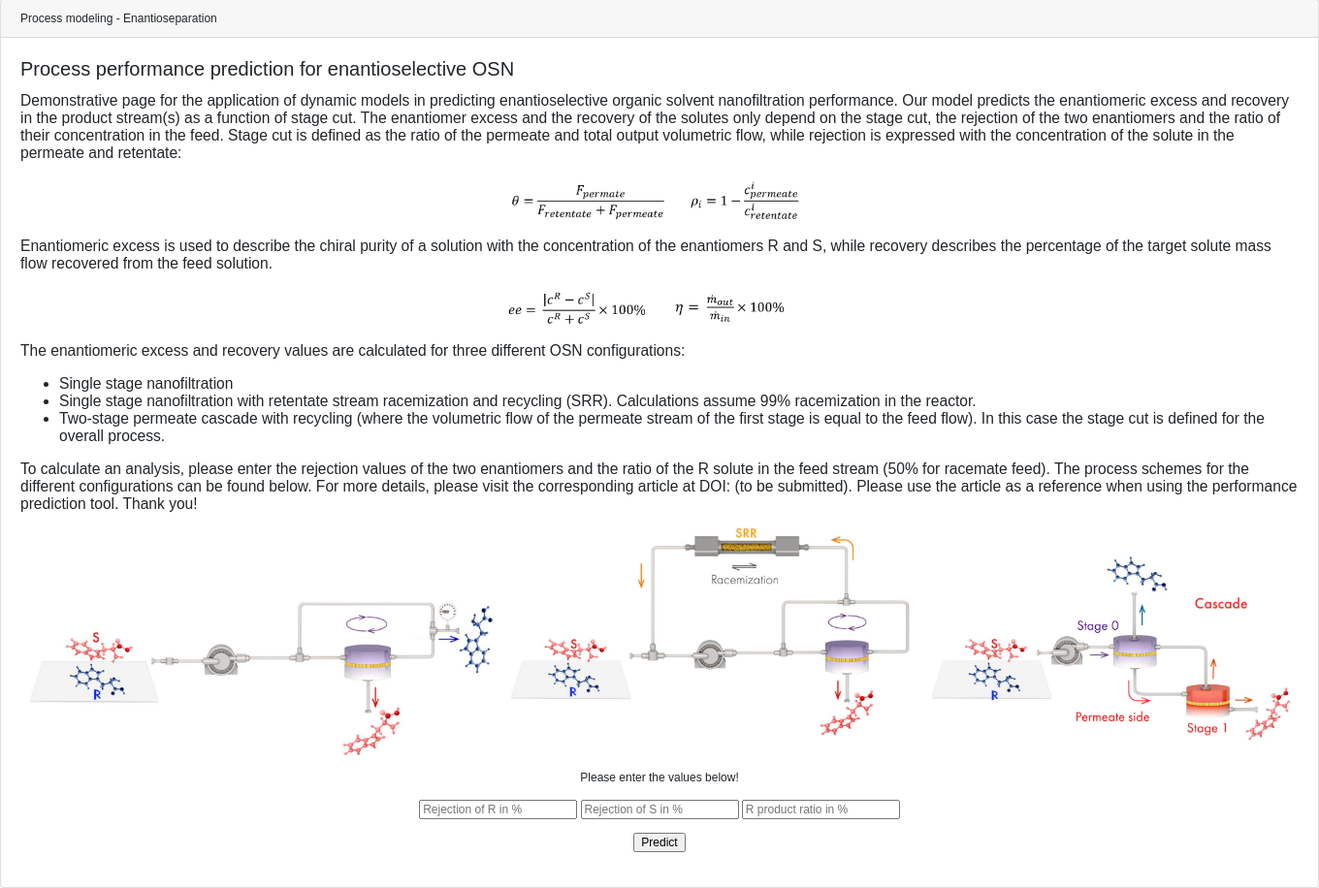
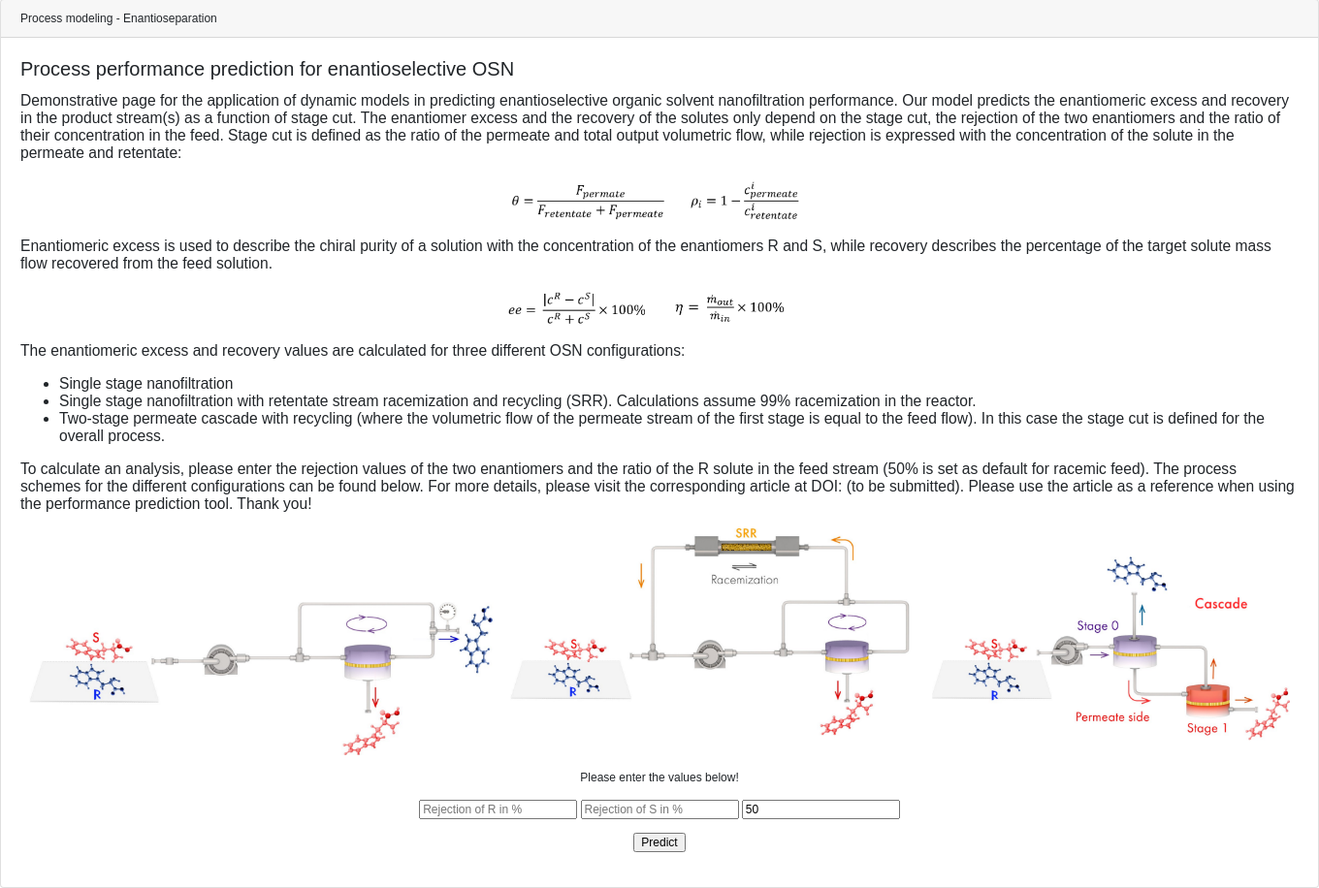
Before and after one commit to ignaczgerg/osn-database, a Flask app: page /enantioseparation in a window 1360 px wide. Shown: the part 54-970 px from the top of the page at 97% size. Run offline with Flask 2, Linux system fonts and the light colour scheme; some libraries are stand-ins or nearby versions.

Commit message:
Added default value for ratio

```diff
--- a/templates/enantioseparation.html
+++ b/templates/enantioseparation.html
@@ -33,7 +33,7 @@ Enantioseparation
         <li>Single stage nanofiltration with retentate stream racemization and recycling (SRR). Calculations assume 99% racemization in the reactor.</li>
         <li>Two-stage permeate cascade with recycling (where the volumetric flow of the permeate stream of the first stage is equal to the feed flow). In this case the stage cut is defined for the overall process.</li></ul>
         <p class="card-text" style="font-size:130%">
-        To calculate an analysis, please enter the rejection values of the two enantiomers and the ratio of the R solute in the feed stream (50% for racemate feed).
+        To calculate an analysis, please enter the rejection values of the two enantiomers and the ratio of the R solute in the feed stream (50% is set as default for racemic feed).
         The process schemes for the different configurations can be found below. For more details, please visit the corresponding article at DOI: (to be submitted). Please use the article as a reference when using the performance prediction tool. Thank you!
         </p>
         <div class="text-center">
@@ -56,7 +56,7 @@ Enantioseparation
                     <form style="text-align: center" action="/enantioseparation" method="POST">
                         <input type="text" name="r_rejection" id="r_rejection" placeholder='Rejection of R in %'>
                         <input type="text" name="s_rejection" id="s_rejection" placeholder='Rejection of S in %'>
-                        <input type="text" name="racemate" id="racemate" placeholder='R product ratio in %'>
+                        <input type="text" name="racemate" id="racemate" placeholder='R product ratio in %' value="50">
                         <br></br>
                         <input type="submit" value="Predict">
                     </form>
```
